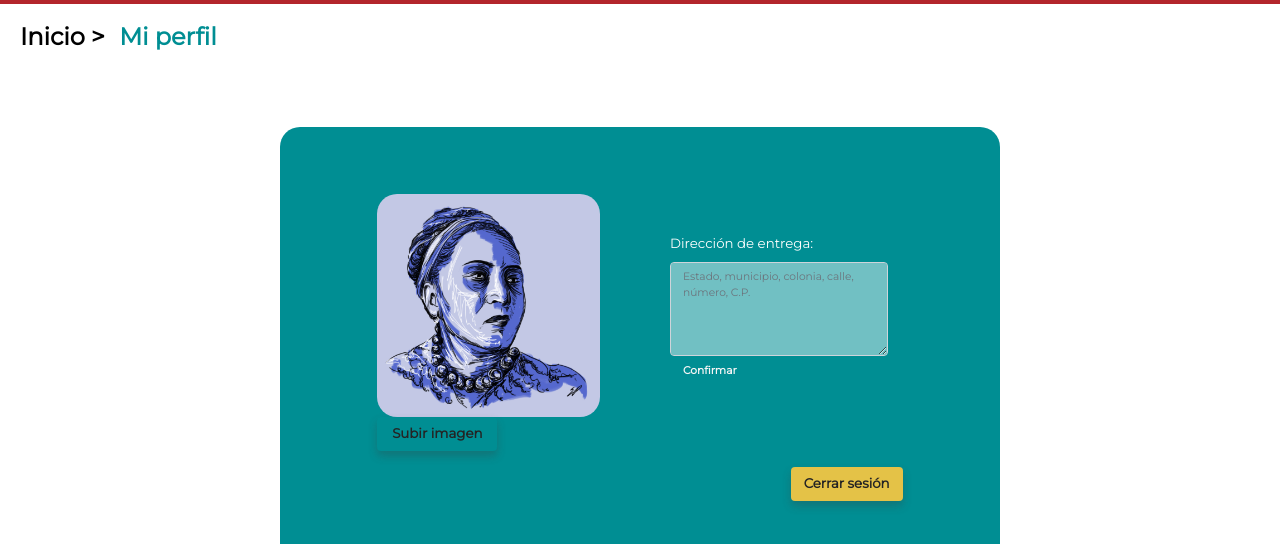
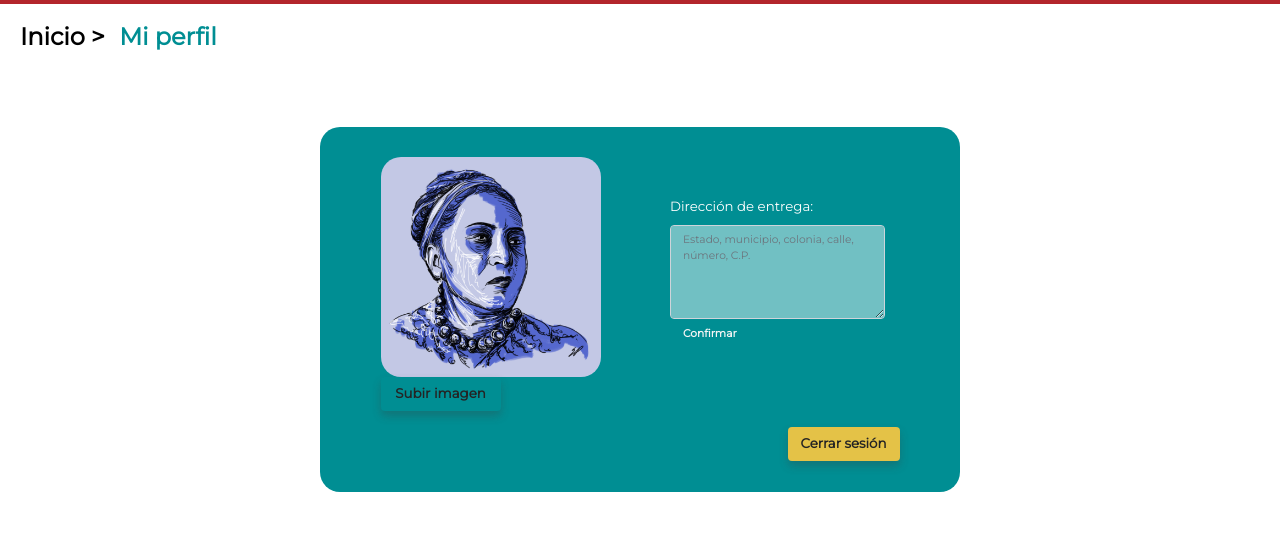
Before and after one commit to LuzBecerril/proyecto_galeria_lhdmi, a plain HTML site: page Perfil.html in a window 1280 px wide. Shown: the part 76-620 px from the top of the page. Drawn offline with nearby package versions, Linux system fonts and the light colour scheme; some packages are replaced by stand-ins of ours; a script that the page names is missing.

```diff
--- a/Perfil.html
+++ b/Perfil.html
@@ -32,7 +32,7 @@
 </div> <!--Banner Perfil-->
 
   <div class="container" id="perfil_sesion" >
-    <div class="row align-items-center" style="width: 45rem; background-color: #008E93;">
+    <div class="row align-items-center" style="width: 40rem; background-color: #008E93;">
 
       <form class="col-md-12" id="info_perfil">
         <div class="row">
--- a/css/perfil.css
+++ b/css/perfil.css
@@ -1,6 +1,7 @@
 #perfil_sesion{
     display: flex;
     justify-content:center;
+    position: static;
 }
 #perfil_sesion .row{
     margin: 5%;
@@ -8,7 +9,7 @@
     color: white;
     font-family:'Montserrat';
     font-weight: lighter;
-    padding: 2%;
+    padding: 0%;
 }
 
 #imagen_perfil img{
```
